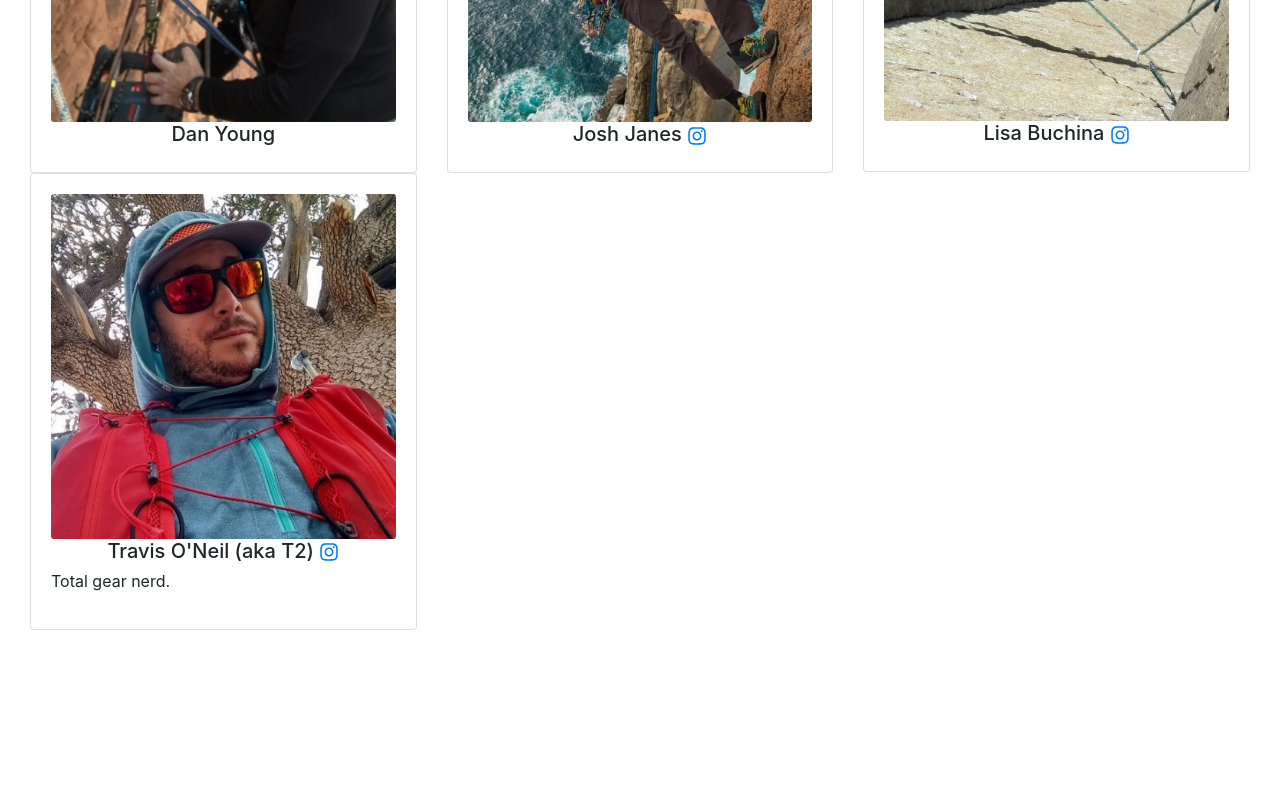
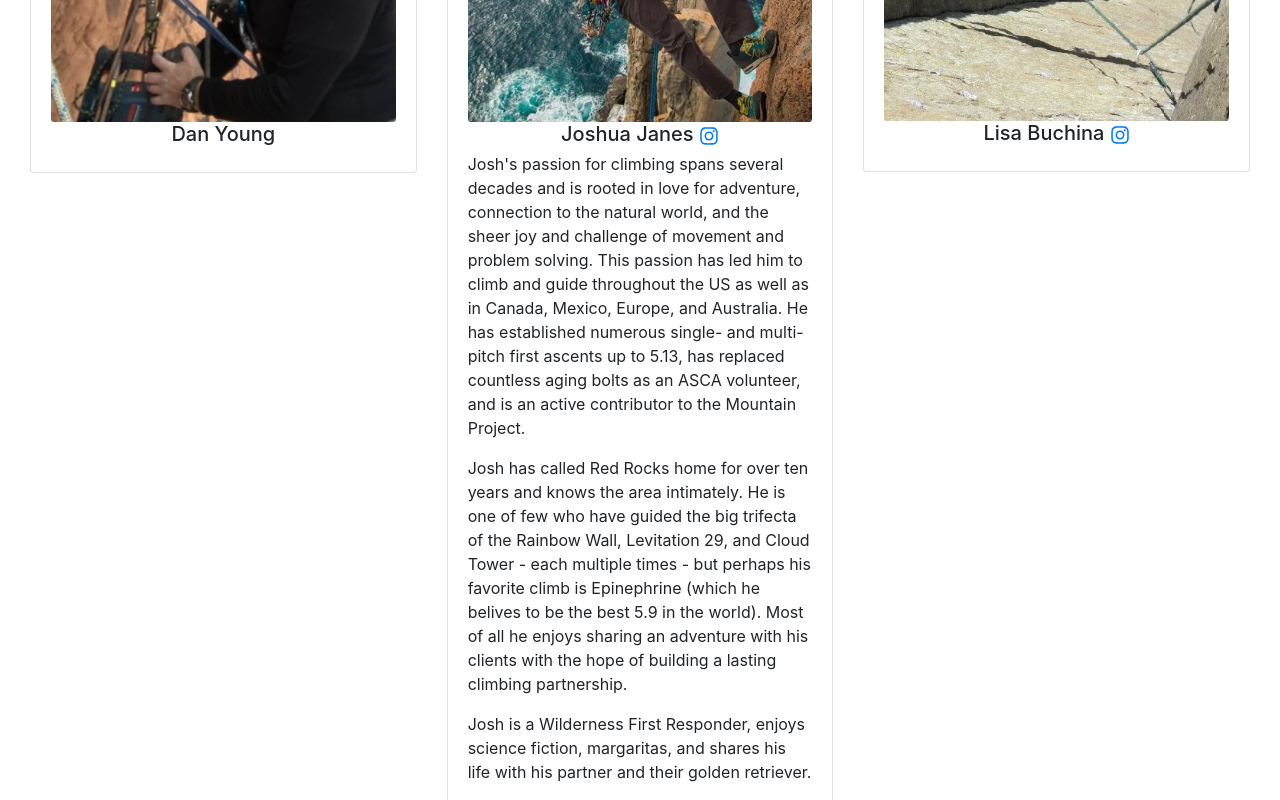
Before and after one commit to j-poneil/desert-rock-sports, a React (Create React App) app: page /about in a window 1280 px wide. Shown: the part 1820-2620 px from the top of the page. Before the commit the page ends 2466 px from the top, so only its background shows below. Built offline with nearby package versions, Linux system fonts and the light colour scheme; a web font is replaced by a local one.

Commit message:
updated josh

```diff
--- a/src/components/data/staffList.js
+++ b/src/components/data/staffList.js
@@ -53,9 +53,9 @@ export const staff = [
         active: true
     },
     {
-        name: "Josh Janes",
+        name: "Joshua Janes",
         position: "",
-        bio: "",
+        bio: "<p>Josh's passion for climbing spans several decades and is rooted in love for adventure, connection to the natural world, and the sheer joy and challenge of movement and problem solving. This passion has led him to climb and guide throughout the US as well as in Canada, Mexico, Europe, and Australia. He has established numerous single- and multi-pitch first ascents up to 5.13, has replaced countless aging bolts as an ASCA volunteer, and is an active contributor to the Mountain Project.</p><p>Josh has called Red Rocks home for over ten years and knows the area intimately. He is one of few who have guided the big trifecta of the Rainbow Wall, Levitation 29, and Cloud Tower - each multiple times - but perhaps his favorite climb is Epinephrine (which he belives to be the best 5.9 in the world). Most of all he enjoys sharing an adventure with his clients with the hope of building a lasting climbing partnership.</p><p>Josh is a Wilderness First Responder, enjoys science fiction, margaritas, and shares his life with his partner and their golden retriever.</p>",
         imgSrc: Josh,
         ig: "https://www.instagram.com/tullynation/",
         site: '',
```
